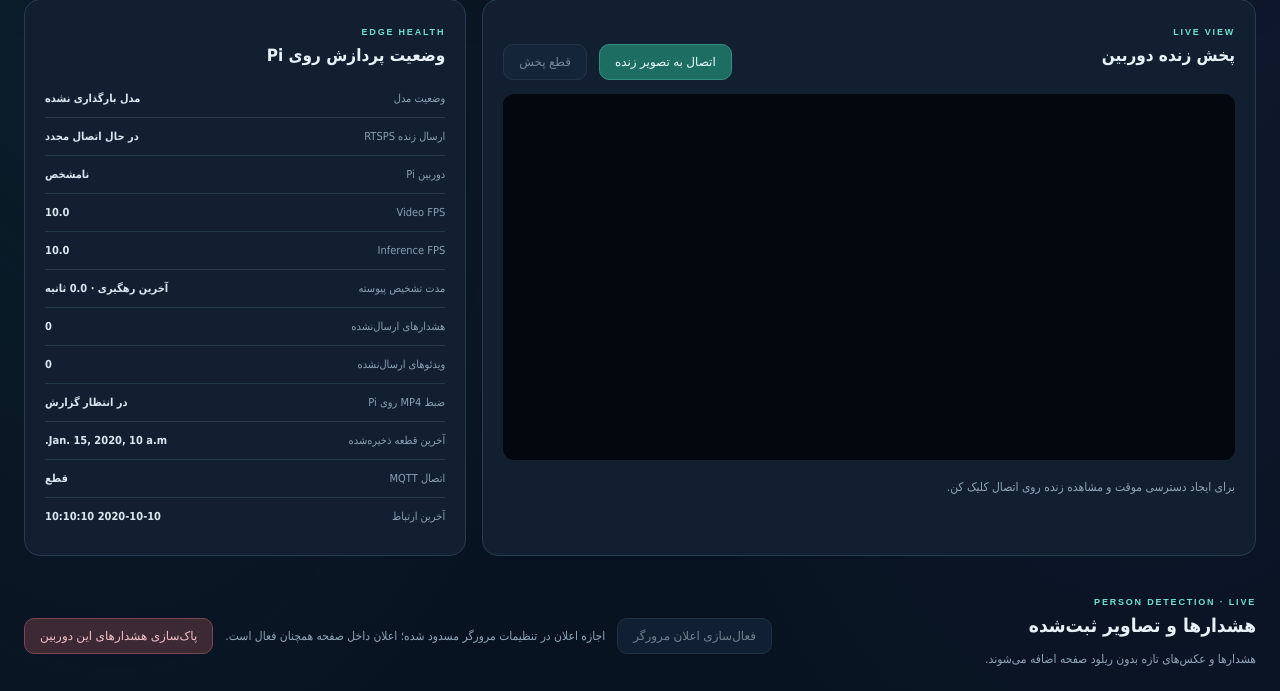
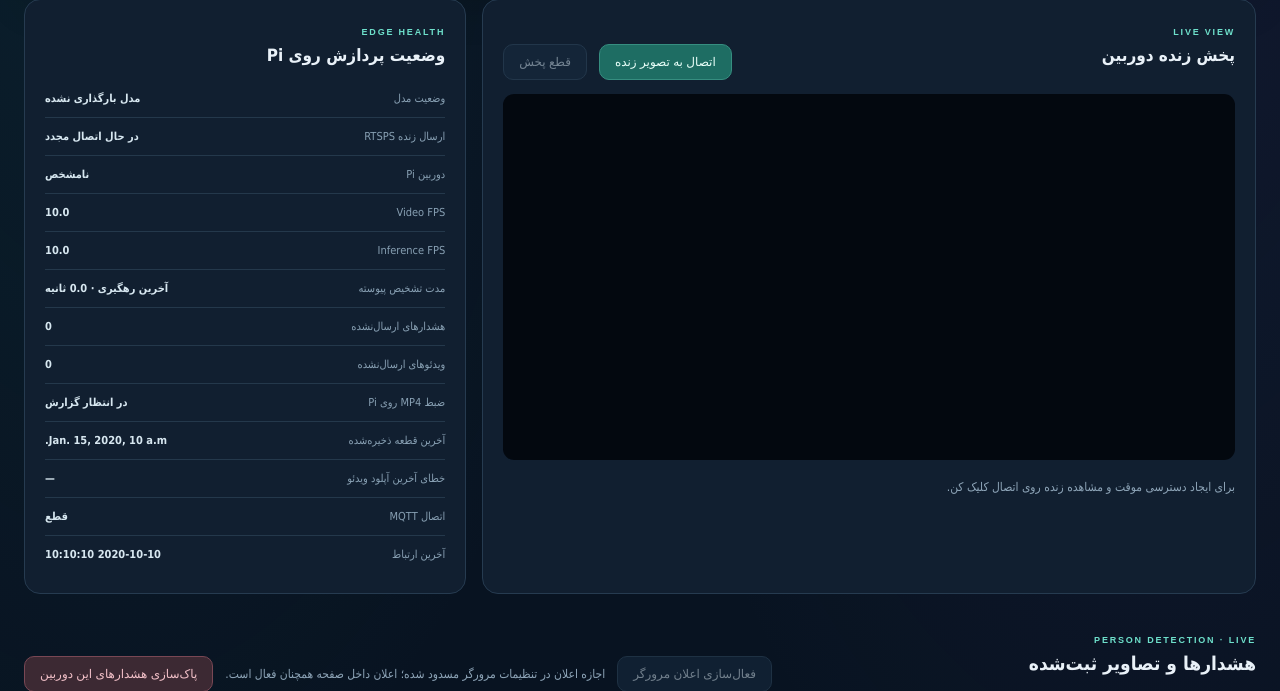
Before and after one commit to nima-salamat/mqtt-iot-edge-cloud, a Django app: template dashboard/templates/dashboard/device_detail.html in a window 1280 px wide. Shown: the part 303-994 px from the top of the page. Run offline with Django 5.2, Linux system fonts and the light colour scheme; tables that the repository leaves empty hold one stand-in row (values such as "Sample post"); the template is opened without the code that fills it: values that come from a table or form of the project are taken from there, most other values are stand-ins (such as "Sample title", 1, 10 or a date in 2020); data that the repository does not hold is empty.

Commit message:
Show video upload errors in camera health

```diff
--- a/dashboard/templates/dashboard/device_detail.html
+++ b/dashboard/templates/dashboard/device_detail.html
@@ -34,6 +34,7 @@
       <div><span>ویدئوهای ارسال‌نشده</span><b>{{ device.current_state.pending_video_segments|default:0 }}</b></div>
       <div><span>ضبط MP4 روی Pi</span><b id="recording-state">{% if device.current_state.recording_enabled == True %}فعال{% elif device.current_state.recording_enabled == False %}متوقف{% else %}در انتظار گزارش{% endif %}</b></div>
       <div><span>آخرین قطعه ذخیره‌شده</span><b id="last-video-upload">{{ device.current_state.last_video_upload_at|default:"—" }}</b></div>
+      <div><span>خطای آخرین آپلود ویدئو</span><b id="video-upload-error">{{ device.current_state.last_video_upload_error|default:"—" }}</b></div>
       <div><span>اتصال MQTT</span><b>{% if device.current_state.mqtt_connected %}متصل{% else %}قطع{% endif %}</b></div>
       <div><span>آخرین ارتباط</span><b>{{ device.last_seen|date:"Y-m-d H:i:s"|default:"—" }}</b></div>
     </div>
```
